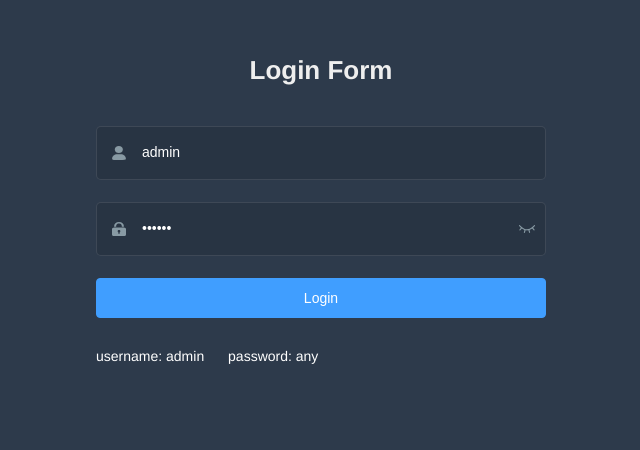
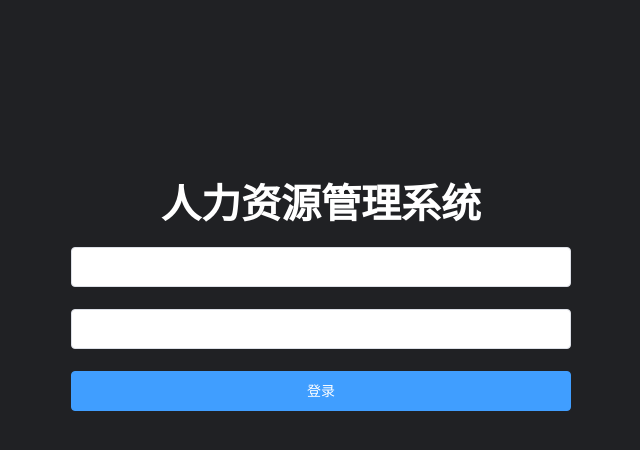
Before and after one commit to baikaishui-xs/zhengzhengrishang-vue2_pc_admin_hr, a Vue app: page /#/login in a window 1280 px wide. Shown: the part 104-554 px from the top of the page, without its empty margins (319-959 px from the left). Built offline with nearby package versions, Linux system fonts and the light colour scheme.

Commit message:
结构、样式 完成

```diff
--- a/src/views/login/index.vue
+++ b/src/views/login/index.vue
@@ -1,237 +1,79 @@
 <template>
   <div class="login-container">
-    <el-form ref="loginForm" :model="loginForm" :rules="loginRules" class="login-form" auto-complete="on" label-position="left">
 
-      <div class="title-container">
-        <h3 class="title">Login Form</h3>
-      </div>
+    <!-- 主体 区 -->
+    <div class="main-area">
+      <div class="header-box">人力资源管理系统</div>
 
-      <el-form-item prop="username">
-        <span class="svg-container">
-          <svg-icon icon-class="user" />
-        </span>
-        <el-input
-          ref="username"
-          v-model="loginForm.username"
-          placeholder="Username"
-          name="username"
-          type="text"
-          tabindex="1"
-          auto-complete="on"
-        />
+      <div class="body-box">
+        <el-form :model="formData" class="form">
+          <el-form-item class="item" label="" label-width="0">
+            <el-input v-model="formData.username" class="input"></el-input>
           </el-form-item>
-
-      <el-form-item prop="password">
-        <span class="svg-container">
-          <svg-icon icon-class="password" />
-        </span>
-        <el-input
-          :key="passwordType"
-          ref="password"
-          v-model="loginForm.password"
-          :type="passwordType"
-          placeholder="Password"
-          name="password"
-          tabindex="2"
-          auto-complete="on"
-          @keyup.enter.native="handleLogin"
-        />
-        <span class="show-pwd" @click="showPwd">
-          <svg-icon :icon-class="passwordType === 'password' ? 'eye' : 'eye-open'" />
-        </span>
+          <el-form-item class="item1" label="" label-width="0">
+            <el-input v-model="formData.username" class="input"></el-input>
           </el-form-item>
-
-      <el-button :loading="loading" type="primary" style="width:100%;margin-bottom:30px;" @click.native.prevent="handleLogin">Login</el-button>
-
-      <div class="tips">
-        <span style="margin-right:20px;">username: admin</span>
-        <span> password: any</span>
-      </div>
-
+          <el-form-item class="item2" label="" label-width="0">
+            <el-button class="btn" type="primary">登录</el-button>
+          </el-form-item>
         </el-form>
       </div>
+    </div>
+  </div>
 </template>
-
 <script>
-import { validUsername } from '@/utils/validate'
-
 export default {
   name: 'Login',
   data() {
-    const validateUsername = (rule, value, callback) => {
-      if (!validUsername(value)) {
-        callback(new Error('Please enter the correct user name'))
-      } else {
-        callback()
+    return {
+      formData: { // 表单数据
+        username: '',
+        password: ''
       }
-    }
-    const validatePassword = (rule, value, callback) => {
-      if (value.length < 6) {
-        callback(new Error('The password can not be less than 6 digits'))
-      } else {
-        callback()
-      }
-    }
-    return {
-      loginForm: {
-        username: 'admin',
-        password: '111111'
-      },
-      loginRules: {
-        username: [{ required: true, trigger: 'blur', validator: validateUsername }],
-        password: [{ required: true, trigger: 'blur', validator: validatePassword }]
-      },
-      loading: false,
-      passwordType: 'password',
-      redirect: undefined
-    }
-  },
-  watch: {
-    $route: {
-      handler: function(route) {
-        this.redirect = route.query && route.query.redirect
-      },
-      immediate: true
-    }
-  },
-  methods: {
-    showPwd() {
-      if (this.passwordType === 'password') {
-        this.passwordType = ''
-      } else {
-        this.passwordType = 'password'
-      }
-      this.$nextTick(() => {
-        this.$refs.password.focus()
-      })
-    },
-    handleLogin() {
-      this.$refs.loginForm.validate(valid => {
-        if (valid) {
-          this.loading = true
-          this.$store.dispatch('user/login', this.loginForm).then(() => {
-            this.$router.push({ path: this.redirect || '/' })
-            this.loading = false
-          }).catch(() => {
-            this.loading = false
-          })
-        } else {
-          console.log('error submit!!')
-          return false
-        }
-      })
     }
   }
 }
 </script>
+<style lang='scss' scoped>
+.login-container {
+  width: 100%;
+  height: 100%;
+  display: flex;
+  justify-content: center;
+  align-items: center;
+  background: #202124;
+  .main-area {
+    width: 500px;
+    .header-box {
+      margin-bottom: 20px;
+      font-size: 40px;
+      font-weight: 900;
+      color: #fff;
+      text-align: center;
+    }
 
-<style lang="scss">
-/* 修复input 背景不协调 和光标变色 */
-/* Detail see https://github.com/PanJiaChen/vue-element-admin/pull/927 */
+    .body-box {
+      .form {
+        .item {
+          .input {
 
-$bg:#283443;
-$light_gray:#fff;
-$cursor: #fff;
-
-@supports (-webkit-mask: none) and (not (cater-color: $cursor)) {
-  .login-container .el-input input {
-    color: $cursor;
           }
         }
 
-/* reset element-ui css */
-.login-container {
-  .el-input {
-    display: inline-block;
-    height: 47px;
-    width: 85%;
+        .item1 {
+          .input {
 
-    input {
-      background: transparent;
-      border: 0px;
-      -webkit-appearance: none;
-      border-radius: 0px;
-      padding: 12px 5px 12px 15px;
-      color: $light_gray;
-      height: 47px;
-      caret-color: $cursor;
+          }
+        }
 
-      &:-webkit-autofill {
-        box-shadow: 0 0 0px 1000px $bg inset !important;
-        -webkit-text-fill-color: $cursor !important;
+        .item2 {
+          margin-bottom: 0;
+          .btn {
+            width: 100%;
           }
         }
       }
-
-  .el-form-item {
-    border: 1px solid rgba(255, 255, 255, 0.1);
-    background: rgba(0, 0, 0, 0.1);
-    border-radius: 5px;
-    color: #454545;
+    }
   }
 }
 </style>
-
-<style lang="scss" scoped>
-$bg:#2d3a4b;
-$dark_gray:#889aa4;
-$light_gray:#eee;
-
-.login-container {
-  min-height: 100%;
-  width: 100%;
-  background-color: $bg;
-  overflow: hidden;
-
-  .login-form {
-    position: relative;
-    width: 520px;
-    max-width: 100%;
-    padding: 160px 35px 0;
-    margin: 0 auto;
-    overflow: hidden;
-  }
-
-  .tips {
-    font-size: 14px;
-    color: #fff;
-    margin-bottom: 10px;
-
-    span {
-      &:first-of-type {
-        margin-right: 16px;
-      }
-    }
-  }
-
-  .svg-container {
-    padding: 6px 5px 6px 15px;
-    color: $dark_gray;
-    vertical-align: middle;
-    width: 30px;
-    display: inline-block;
-  }
-
-  .title-container {
-    position: relative;
-
-    .title {
-      font-size: 26px;
-      color: $light_gray;
-      margin: 0px auto 40px auto;
-      text-align: center;
-      font-weight: bold;
-    }
-  }
-
-  .show-pwd {
-    position: absolute;
-    right: 10px;
-    top: 7px;
-    font-size: 16px;
-    color: $dark_gray;
-    cursor: pointer;
-    user-select: none;
-  }
-}
-</style>
```
Lines whose indentation alone changed are shown as unchanged.
